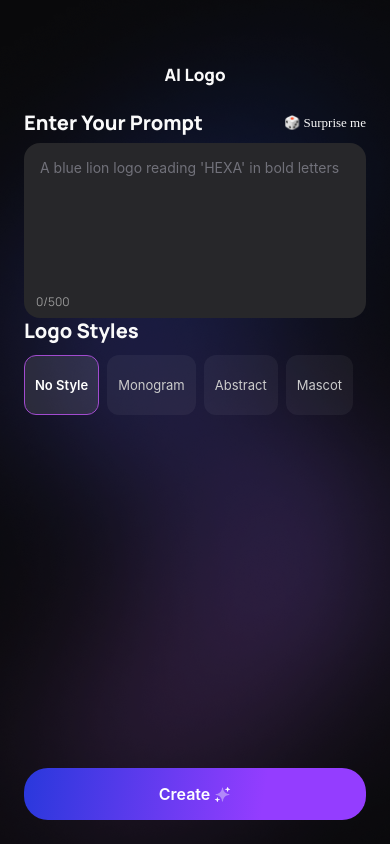
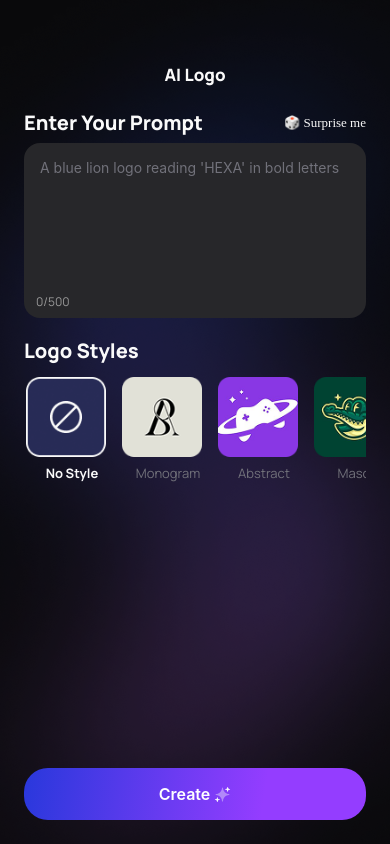
Before and after one commit to eceoztecik/hexa-demo, a React Native app: screen / in a window 390 px wide. Built offline with nearby package versions, Linux system fonts and the light colour scheme.

Commit message:
screens edit

```diff
--- a/src/screens/InputScreen/index.tsx
+++ b/src/screens/InputScreen/index.tsx
@@ -7,8 +7,8 @@ import {
   TextInput,
   FlatList,
   TouchableOpacity,
-  Dimensions,
   ImageBackground,
+  Image,
 } from 'react-native';
 import { LinearGradient } from 'expo-linear-gradient';
 import { NativeStackScreenProps } from '@react-navigation/native-stack';
@@ -16,14 +16,20 @@ import styles from './styles';
 import { RootStackParamList } from '../../../App';
 import Stars from '../../components/svg/Stars';
 
-const windowWidth = Dimensions.get('window').width;
 
 type Props = NativeStackScreenProps<RootStackParamList, 'Input'>;
+
 const styleToImageMap: Record<string, string> = {
   monogram: 'image1',
   abstract: 'image2',
   mascot: 'image3',
   'no-style': 'image4',
+};
+const imageMap: Record<string, any> = {
+  image1: require('../../../assets/images/image1.png'),
+  image2: require('../../../assets/images/image2.png'),
+  image3: require('../../../assets/images/image3.png'),
+  image4: require('../../../assets/images/image4.png'),
 };
 
 const logoStyles = [
@@ -32,6 +38,7 @@ const logoStyles = [
   { id: 'abstract', label: 'Abstract' },
   { id: 'mascot', label: 'Mascot' },
 ];
+
 const surprisePrompts = [
   {
     prompt: "Simple and clean logo",
@@ -96,7 +103,6 @@ const InputScreen = ({ navigation }: Props) => {
           imageKey,
         });
 
-
         setStatus('done');
       }, delay);
     } catch (error) {
@@ -104,7 +110,11 @@ const InputScreen = ({ navigation }: Props) => {
     }
   };
 
-  const renderStyleItem = ({ item }: any) => (
+  const renderStyleItem = ({ item }: { item: { id: string; label: string } }) => {
+    const imageKey = styleToImageMap[item.id] || 'image1';
+
+    return (
+      <View>
       <TouchableOpacity
         style={[
           styles.styleItem,
@@ -112,6 +122,9 @@ const InputScreen = ({ navigation }: Props) => {
         ]}
         onPress={() => setSelectedStyle(item.id)}
       >
+        <Image source={imageMap[imageKey]} style={styles.styleIcon} />
+
+      </TouchableOpacity>
        <Text
           style={[
             styles.styleLabel,
@@ -120,8 +133,9 @@ const InputScreen = ({ navigation }: Props) => {
         >
           {item.label}
         </Text>
-    </TouchableOpacity>
+        </View>
     );
+  };
 
   return (
     <ImageBackground
@@ -149,7 +163,9 @@ const InputScreen = ({ navigation }: Props) => {
           />
           <Text style={styles.charCountOverlay}>{prompt.length}/500</Text>
         </View>
-        <Text style={styles.sectionLabel}>Logo Styles</Text>
+        <Text style={[styles.sectionLabel, styles.logoStyleLabel]}>
+          Logo Styles
+        </Text>
         <FlatList
           horizontal
           data={logoStyles}
@@ -185,4 +201,5 @@ const InputScreen = ({ navigation }: Props) => {
     </ImageBackground>
   );
 };
+
 export default InputScreen;
--- a/src/screens/InputScreen/styles.tsx
+++ b/src/screens/InputScreen/styles.tsx
@@ -1,5 +1,7 @@
 
-import { StyleSheet } from 'react-native';
+import { StyleSheet, Dimensions } from 'react-native';
+const windowWidth = Dimensions.get('window').width;
+
 const styles = StyleSheet.create({
   background: {
     flex: 1,
@@ -13,10 +15,10 @@ const styles = StyleSheet.create({
     textAlign: 'center',
     fontSize: 17,
     fontFamily: 'Manrope-ExtraBold',
-    lineHeight:22,
+    lineHeight: 22,
     marginBottom: 24,
     color: '#FAFAFA',
-    marginTop:40
+    marginTop: 40
   },
   promptLabelRow: {
     flexDirection: 'row',
@@ -26,16 +28,18 @@ const styles = StyleSheet.create({
   },
   sectionLabel: {
     fontSize: 20,
-    lineHeight:25,
+    lineHeight: 25,
     color: '#FAFAFA',
     fontFamily: 'Manrope-ExtraBold',
-
+  },
+  logoStyleLabel: {
+    marginTop: 20,
   },
   surprise: {
     fontSize: 13,
     fontFamily: 'Monrope-Regular',
     color: '#FAFAFA',
-    lineHeight:18
+    lineHeight: 18
   },
   promptInput: {
     borderRadius: 16,
@@ -48,35 +52,8 @@ const styles = StyleSheet.create({
   charCount: {
     color: '#71717A',
     fontSize: 12,
-    lineHeight:14,
+    lineHeight: 14,
     fontFamily: 'Manrope-Regular',
-  },
-  styleList: {
-    marginVertical: 12,
-  },
-  styleItem: {
-    backgroundColor: 'rgba(255,255,255,0.05)',
-    paddingHorizontal: 10,
-    paddingVertical: 8,
-    borderRadius: 12,
-    borderWidth: 1,
-    height: 60,
-    borderColor: 'transparent',
-    marginRight: 8,
-    justifyContent: 'center',
-    alignItems: 'center',
-  },
-  selectedStyleItem: {
-    borderColor: '#a24bcf',
-    backgroundColor: 'rgba(255,255,255,0.1)',
-  },
-  styleLabel: {
-    color: '#ccc',
-    fontSize: 13,
-  },
-  selectedStyleLabel: {
-    color: '#fff',
-    fontWeight: '600',
   },
   buttonContainer: {
     marginTop: 'auto',
@@ -92,13 +69,46 @@ const styles = StyleSheet.create({
     fontSize: 16,
   },
   charCountOverlay: {
-  position: 'absolute',
-  bottom: 8,
-  left: 12,
-  fontSize: 12,
-  color: '#999',
+    position: 'absolute',
+    bottom: 8,
+    left: 12,
+    fontSize: 12,
+    color: '#999',
+    fontFamily: 'Manrope-Regular',
+  },
+  styleList: {
+    marginVertical: 12,
+  },
+  styleItem: {
+  alignItems: 'center',
+  justifyContent: 'center',
+  marginRight: 12,
+  borderRadius: 12,
+  borderWidth: 2,
+  borderColor: 'transparent',
+  backgroundColor: 'transparent',
+  flexDirection: 'column', // Dikey hizalama
+},
+
+styleIcon: {
+  width: 80,
+  height: 80,
+  resizeMode: 'contain',
+},
+
+styleLabel: {
+  marginTop: 5,
+  fontSize: 13,
+  lineHeight: 18,
   fontFamily: 'Manrope-Regular',
-}
+  color: '#71717A',
+  textAlign: 'center',
+},
+  selectedStyleLabel: {
+    color: '#FAFAFA',
+    fontFamily: 'Manrope-Bold',
+  },
+
 });
 
 export default styles;
--- a/src/screens/OutputScreen/index.tsx
+++ b/src/screens/OutputScreen/index.tsx
@@ -2,7 +2,6 @@ import React from 'react';
 import {
   View,
   Text,
-  Image,
   Dimensions,
   ImageBackground,
   TouchableOpacity,
@@ -19,24 +18,119 @@ type Props = {
   route: OutputScreenRouteProp;
 };
 
+const MonogramLogo = ({ brandName, fontFamily, color }: { brandName: string; fontFamily: string; color: string }) => (
+  <View style={[styles.logoShape, { backgroundColor: color, borderRadius: 60, borderWidth: 1, borderColor: '#7E6B6C' }]}>
+    <Text style={[styles.logoShapeText, { fontFamily }]}>{brandName[0].toUpperCase()}</Text>
+  </View>
+);
+const Wave = ({ color, style }: { color: string; style?: any }) => (
+  <View style={[{
+    width: 80,
+    height: 10,
+    backgroundColor: color,
+    borderRadius: 20,
+    marginVertical: 3,
+  }, style]} />
+);
+
+const AbstractLogo = ({ brandName, fontFamily, color }: { brandName: string; fontFamily: string; color: string }) => (
+  <View style={{ alignItems: 'center', width: 120, height: 120 }}>
+    <Wave color={color} style={{ opacity: 0.7 }} />
+    <Wave color={color} style={{ opacity: 0.85 }} />
+    <Wave color={color} style={{ opacity: 1 }} />
+    <Text style={[styles.logoText, { fontFamily, fontSize: 18, marginTop: 20, color }]}>
+      {brandName}
+    </Text>
+  </View>
+);
+
+
+const MascotLogo = ({ brandName, fontFamily, color }: { brandName: string; fontFamily: string; color: string }) => (
+  <View
+    style={{
+      width: 80,
+      height: 80,
+      backgroundColor: color,
+      borderRadius: 16,
+      justifyContent: 'center',
+      alignItems: 'center',
+      padding: 12,
+    }}
+  >
+    <View style={{ flexDirection: 'row', width: 40, justifyContent: 'space-between' }}>
+      <View style={{ width: 10, height: 10, borderRadius: 5, backgroundColor: '#fff' }} />
+      <View style={{ width: 10, height: 10, borderRadius: 5, backgroundColor: '#fff' }} />
+    </View>
+
+    <View
+      style={{
+        marginTop: 6,
+        width: 24,
+        height: 4,
+        backgroundColor: '#fff',
+        borderRadius: 2,
+      }}
+    />
+
+    <Text
+      style={{
+        marginTop: 8,
+        color: '#fff',
+        fontFamily,
+        fontSize: 14,
+        fontWeight: '600',
+      }}
+      numberOfLines={1}
+    >
+      {brandName}
+    </Text>
+  </View>
+);
+
+
+const NoStyleLogo = ({ brandName, fontFamily }: { brandName: string; fontFamily: string }) => (
+  <View style={{ paddingVertical: 20 }}>
+    <Text style={[styles.logoText, { fontFamily }]}>{brandName}</Text>
+  </View>
+);
+
+const styleMap: Record<string, string> = {
+  image1: 'Monogram',
+  image2: 'Abstract',
+  image3: 'Mascot',
+  image4: 'No Style',
+};
+
+
+const styleConfigs = {
+  Monogram: { component: MonogramLogo, color: '#4A90E2' },
+  Abstract: { component: AbstractLogo, color: '#E94E77' },
+  Mascot: { component: MascotLogo, color: '#F5A623' },
+  'No Style': { component: NoStyleLogo, color: '#222222' },
+};
+
 const OutputScreen = ({ route }: Props) => {
   const { prompt, imageKey } = route.params;
   const navigation = useNavigation();
-  const windowWidth = Dimensions.get('window').width;
 
-  const imageMap: Record<string, any> = {
-    image1: require('../../../assets/images/image1.png'),
-    image2: require('../../../assets/images/image2.png'),
-    image3: require('../../../assets/images/image3.png'),
-    image4: require('../../../assets/images/image4.png'),
+  const extractBrandName = (prompt: string): string => {
+    const match = prompt.match(/(.+?) for/i);
+    return match ? match[1].trim() : 'Brand Name';
   };
 
-  const styleMap: Record<string, string> = {
-    image1: 'Monogram',
-    image2: 'Abstract',
-    image3: 'Mascot',
-    image4: 'No Style',
+  const getFontFromPrompt = (prompt: string): string => {
+    if (prompt.toLowerCase().includes('serif')) return 'Manrope-ExtraBold';
+    if (prompt.toLowerCase().includes('bold')) return 'Manrope-Bold';
+    if (prompt.toLowerCase().includes('minimal')) return 'Manrope-Regular';
+    return 'Manrope-SemiBold';
   };
+
+  const brandName = extractBrandName(prompt);
+  const fontFamily = getFontFromPrompt(prompt);
+  const styleName = styleMap[imageKey] || 'No Style';
+
+  const StyleComponent = styleConfigs[styleName].component;
+  const color = styleConfigs[styleName].color;
 
   const handleCopyPrompt = () => {
     Clipboard.setStringAsync(prompt);
@@ -57,11 +151,12 @@ const OutputScreen = ({ route }: Props) => {
       </View>
 
       <View style={styles.logoCard}>
-        <Image
-          source={imageMap[imageKey] || imageMap['image1']}
-          style={styles.image}
-          resizeMode="contain"
-        />
+        <StyleComponent brandName={brandName} fontFamily={fontFamily} color={color} />
+        {styleName !== 'No Style' && (
+          <Text style={[styles.logoText, { fontFamily, marginTop: 12, color: '#222' }]}>
+            {brandName}
+          </Text>
+        )}
       </View>
 
       <View style={styles.promptBox}>
@@ -75,10 +170,11 @@ const OutputScreen = ({ route }: Props) => {
         <Text style={styles.promptText}>{prompt}</Text>
 
         <View style={styles.styleTag}>
-          <Text style={styles.styleTagText}>{styleMap[imageKey]}</Text>
+          <Text style={styles.styleTagText}>{styleName}</Text>
         </View>
       </View>
     </ImageBackground>
   );
 };
+
 export default OutputScreen;
--- a/src/screens/OutputScreen/styles.tsx
+++ b/src/screens/OutputScreen/styles.tsx
@@ -14,13 +14,13 @@ const styles = StyleSheet.create({
     flexDirection: 'row',
     justifyContent: 'space-between',
     alignItems: 'center',
-    marginBottom: 24,
+    marginBottom: 15,
   },
   header: {
-    fontSize: 20,
-    fontWeight: '700',
-    color: '#fff',
-    fontFamily: 'Manrope-Bold',
+    fontSize: 22,
+    lineHeight: 28,
+    color: '#FAFAFA',
+    fontFamily: 'Manrope-ExtraBold',
   },
   closeButtonText: {
     color: '#fff',
@@ -31,15 +31,38 @@ const styles = StyleSheet.create({
     height: windowWidth - 48,
     backgroundColor: '#fff',
     borderRadius: 16,
-    padding: 12,
+    padding: 20,
     alignItems: 'center',
     justifyContent: 'center',
     marginBottom: 24,
   },
-  image: {
-    width: '100%',
-    height: '100%',
+  logoShape: {
+    width: 120,
+    height: 120,
+    justifyContent: 'center',
+    alignItems: 'center',
     borderRadius: 12,
+  },
+  logoShapeText: {
+    fontSize: 72,
+    color: '#fff',
+    textAlign: 'center',
+  },
+  abstractContainer: {
+    width: 120,
+    height: 120,
+    justifyContent: 'center',
+    alignItems: 'center',
+  },
+  abstractShape: {
+    width: 100,
+    height: 100,
+    borderRadius: 50,
+  },
+  logoText: {
+    fontSize: 28,
+    color: '#222',
+    textAlign: 'center',
   },
   promptBox: {
     backgroundColor: 'rgba(255,255,255,0.1)',
@@ -70,7 +93,7 @@ const styles = StyleSheet.create({
   },
   styleTag: {
     alignSelf: 'flex-start',
-    backgroundColor: '#27272a',
+    backgroundColor: '#FAFAFA1A',
     paddingHorizontal: 10,
     paddingVertical: 4,
     borderRadius: 100,
@@ -79,17 +102,6 @@ const styles = StyleSheet.create({
     color: '#fff',
     fontSize: 13,
   },
-  button: {
-    backgroundColor: '#a24bcf',
-    borderRadius: 24,
-    paddingVertical: 14,
-    paddingHorizontal: 40,
-  },
-  buttonText: {
-    color: '#fff',
-    fontWeight: '600',
-    fontSize: 16,
-  },
 });
 
 export default styles;
```
Also changed, not shown: assets/images/image3.png. Lines whose indentation alone changed are shown as unchanged.
